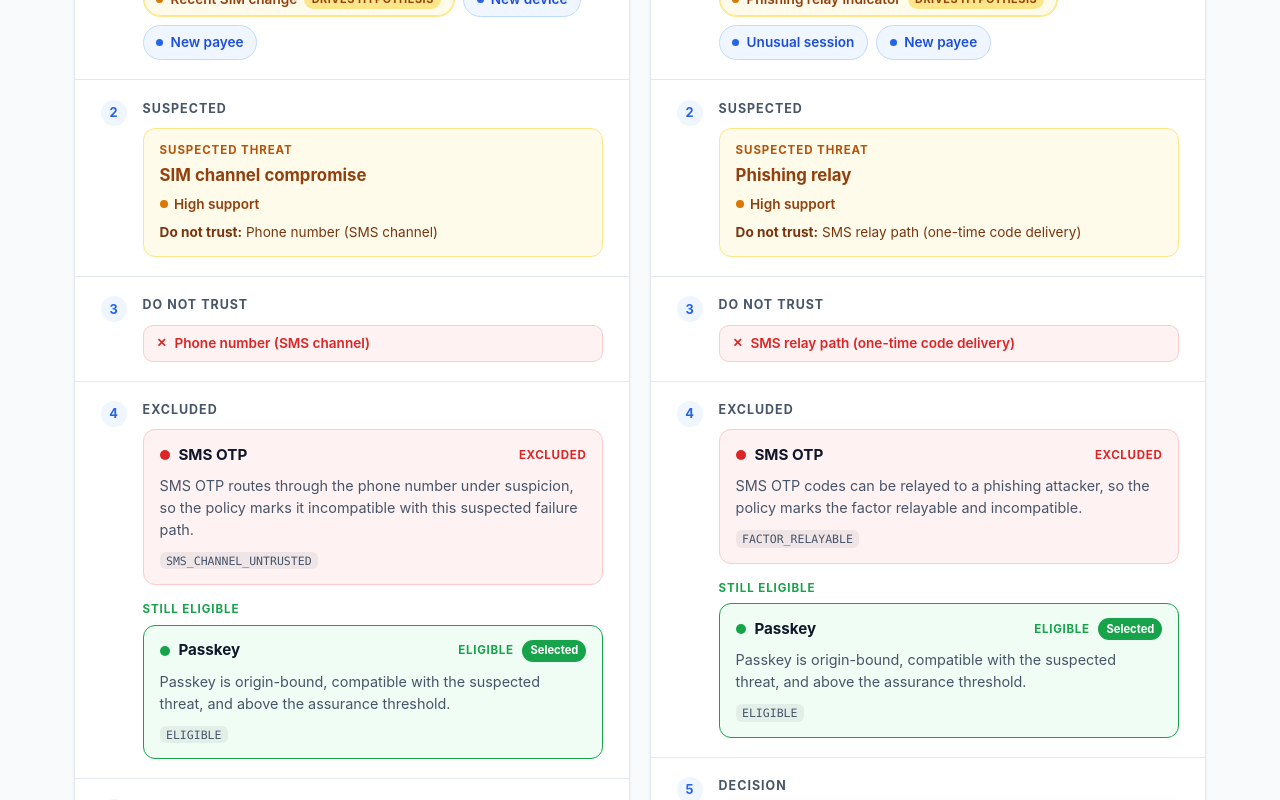
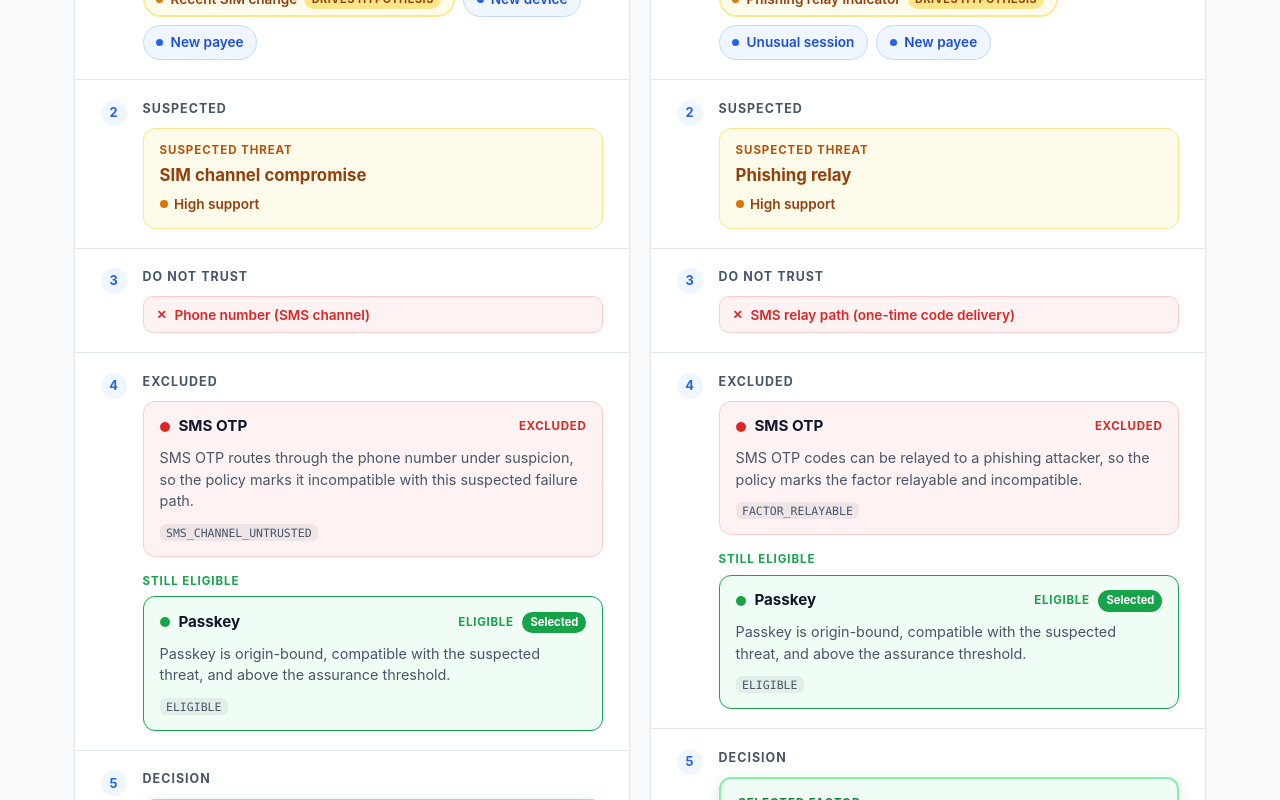
Before and after one commit to Venuvikaas/threat-aware-mfa, a React (Vite) app: page / in a window 1280 px wide. Shown: the part 700-1500 px from the top of the page. Built offline with nearby package versions, Linux system fonts and the light colour scheme.

Commit message:
fix(ui): remove duplicate distrust presentation

```diff
--- a/src/components/ThreatSummary.tsx
+++ b/src/components/ThreatSummary.tsx
@@ -27,12 +27,6 @@ export function ThreatSummary({ decision }: ThreatSummaryProps) {
         <span className="band-dot" aria-hidden="true" />
         {SUPPORT_LABELS[decision.supportBand]}
       </p>
-      {decision.doNotTrust.length > 0 && (
-        <p className="threat-summary-distrust">
-          <strong>Do not trust:</strong>{" "}
-          {decision.doNotTrust.join(" · ")}
-        </p>
-      )}
     </section>
   );
 }
--- a/src/styles/app.css
+++ b/src/styles/app.css
@@ -461,11 +461,6 @@ input {
   background: var(--threat);
 }
 
-.threat-summary-distrust {
-  margin: 0.5rem 0 0;
-  font-size: 0.85rem;
-  color: #78350f;
-}
 
 /* ---------- Do-not-trust list ---------- */
 
```
Also changed, not shown: 1 other file (tests, documents, lock files or other folders).
